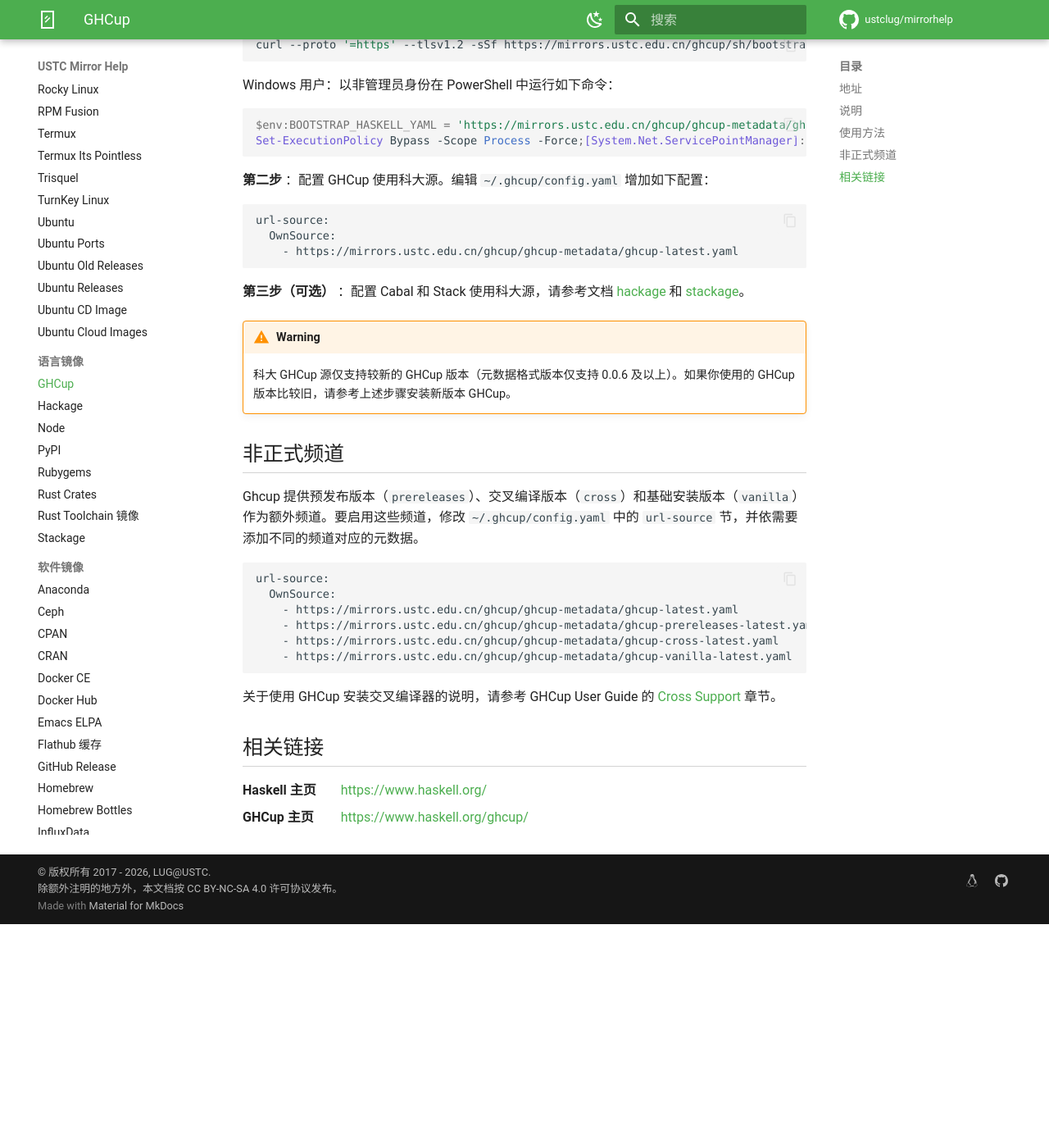
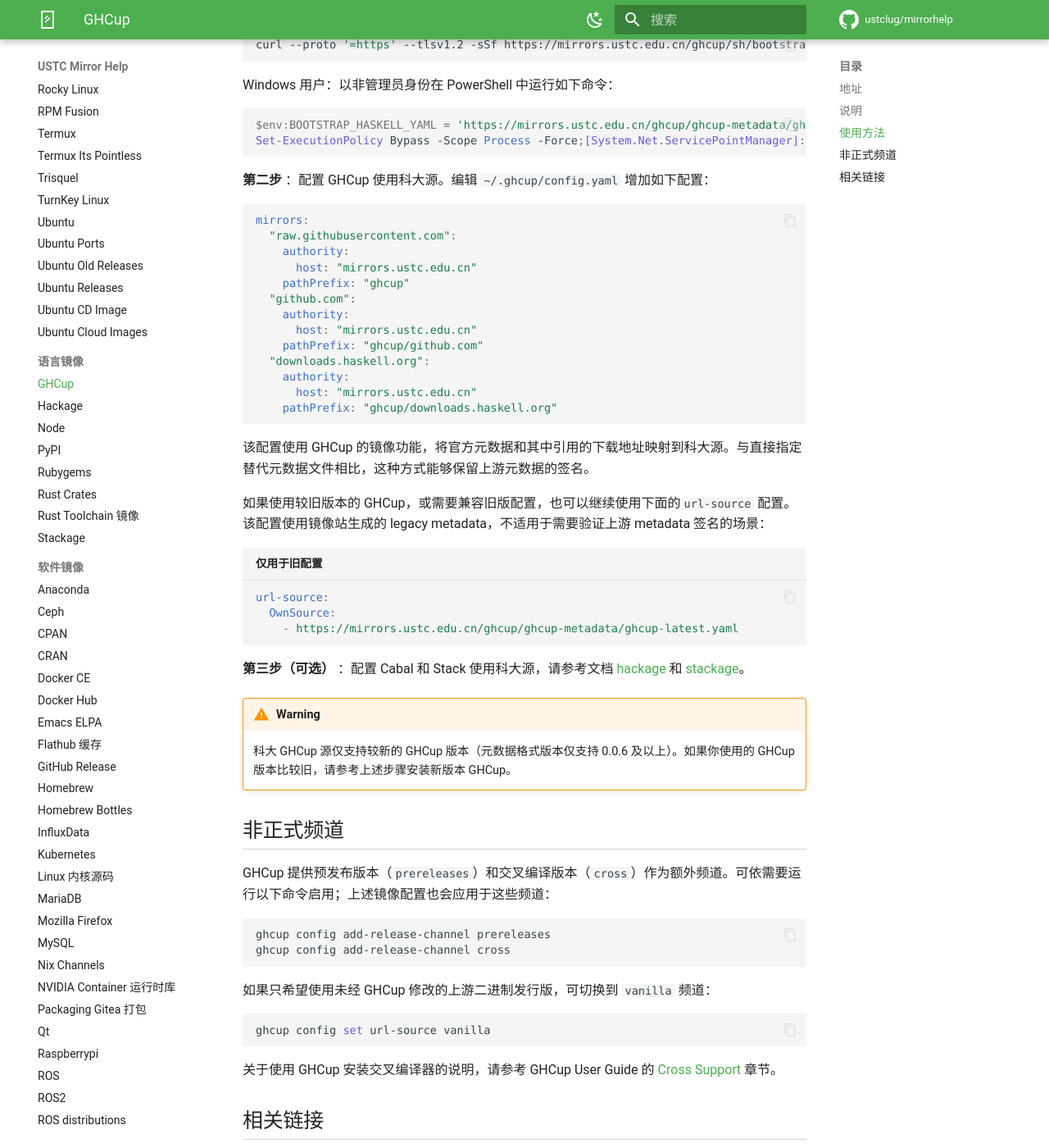
Before and after one commit to ustclug/mirrorhelp, an MkDocs documentation site: the page built from docs/ghcup.md, in a window 1280 px wide and 1400 px high, scrolled down 833 px. Shown: the whole window at 82% size. Built offline with MkDocs 1.6.1 and Material for MkDocs 9.7.7, drawn with Linux system fonts in a browser that asks for light colours; comment, search, counter and statistics services are not loaded; before the commit the page ends 1960 px from its top, so only the background shows below that; some of the changed text lies outside the part shown.

Commit message:
ghcup: Update for new mirror structure

````diff
--- a/docs/ghcup.md
+++ b/docs/ghcup.md
@@ -6,8 +6,7 @@
 
 ## 说明
 
-GHCup 类似 Rustup，可以用于安装 Haskell 工具链。建议搭配 Hackage 和
-Stackage 源使用。
+GHCup 类似 Rustup，可以用于安装 Haskell 工具链。建议搭配 [Hackage](./hackage.md) 和 [Stackage](./stackage.md) 源使用。
 
 !!! warning
 
@@ -19,10 +18,7 @@
 
 !!! note
 
-    以下命令会安装并配置 GHCup 最新版本的元数据。可查看
-    <https://mirrors.ustc.edu.cn/ghcup/ghcup-metadata/>
-    目录的内容，并选择需要安装的 GHCup 版本的 yaml 文件替换以下命令中的
-    URL。
+    以下命令会安装并配置 GHCup 最新版本的元数据。可查看 <https://mirrors.ustc.edu.cn/ghcup/ghcup-metadata/> 目录的内容，并选择需要安装的 GHCup 版本的 yaml 文件替换以下命令中的 URL。
 
 **第一步（可选）** ：使用科大源安装 GHCup 本体。如已经安装 GHCup，可跳到下一步。
 
@@ -41,28 +37,52 @@
 
 **第二步** ：配置 GHCup 使用科大源。编辑 `~/.ghcup/config.yaml` 增加如下配置：
 
-    url-source:
-      OwnSource:
-        - https://mirrors.ustc.edu.cn/ghcup/ghcup-metadata/ghcup-latest.yaml
+```yaml
+mirrors:
+  "raw.githubusercontent.com":
+    authority:
+      host: "mirrors.ustc.edu.cn"
+    pathPrefix: "ghcup"
+  "github.com":
+    authority:
+      host: "mirrors.ustc.edu.cn"
+    pathPrefix: "ghcup/github.com"
+  "downloads.haskell.org":
+    authority:
+      host: "mirrors.ustc.edu.cn"
+    pathPrefix: "ghcup/downloads.haskell.org"
+```
+
+该配置使用 GHCup 的镜像功能，将官方元数据和其中引用的下载地址映射到科大源。与直接指定替代元数据文件相比，这种方式能够保留上游元数据的签名。
+
+如果使用较旧版本的 GHCup，或需要兼容旧版配置，也可以继续使用下面的`url-source` 配置。该配置使用镜像站生成的 legacy metadata，不适用于需要验证上游 metadata 签名的场景：
+
+```yaml title="仅用于旧配置"
+url-source:
+  OwnSource:
+    - https://mirrors.ustc.edu.cn/ghcup/ghcup-metadata/ghcup-latest.yaml
+```
 
 **第三步（可选）** ：配置 Cabal 和 Stack 使用科大源，请参考文档 [hackage](hackage.md) 和 [stackage](stackage.md)。
 
 !!! warning
 
-    科大 GHCup 源仅支持较新的 GHCup 版本（元数据格式版本仅支持 0.0.6
-    及以上）。如果你使用的 GHCup 版本比较旧，请参考上述步骤安装新版本
-    GHCup。
+    科大 GHCup 源仅支持较新的 GHCup 版本（元数据格式版本仅支持 0.0.6 及以上）。如果你使用的 GHCup 版本比较旧，请参考上述步骤安装新版本 GHCup。
 
 ## 非正式频道
 
-Ghcup 提供预发布版本（`prereleases`）、交叉编译版本（`cross`）和基础安装版本（`vanilla`）作为额外频道。要启用这些频道，修改 `~/.ghcup/config.yaml` 中的 `url-source` 节，并依需要添加不同的频道对应的元数据。
+GHCup 提供预发布版本（`prereleases`）和交叉编译版本（`cross`）作为额外频道。可依需要运行以下命令启用；上述镜像配置也会应用于这些频道：
 
-    url-source:
-      OwnSource:
-        - https://mirrors.ustc.edu.cn/ghcup/ghcup-metadata/ghcup-latest.yaml
-        - https://mirrors.ustc.edu.cn/ghcup/ghcup-metadata/ghcup-prereleases-latest.yaml
-        - https://mirrors.ustc.edu.cn/ghcup/ghcup-metadata/ghcup-cross-latest.yaml
-        - https://mirrors.ustc.edu.cn/ghcup/ghcup-metadata/ghcup-vanilla-latest.yaml
+```bash
+ghcup config add-release-channel prereleases
+ghcup config add-release-channel cross
+```
+
+如果只希望使用未经 GHCup 修改的上游二进制发行版，可切换到 `vanilla` 频道：
+
+```bash
+ghcup config set url-source vanilla
+```
 
 关于使用 GHCup 安装交叉编译器的说明，请参考 GHCup User Guide 的 [Cross Support](https://www.haskell.org/ghcup/guide/#cross-support) 章节。
 
````
